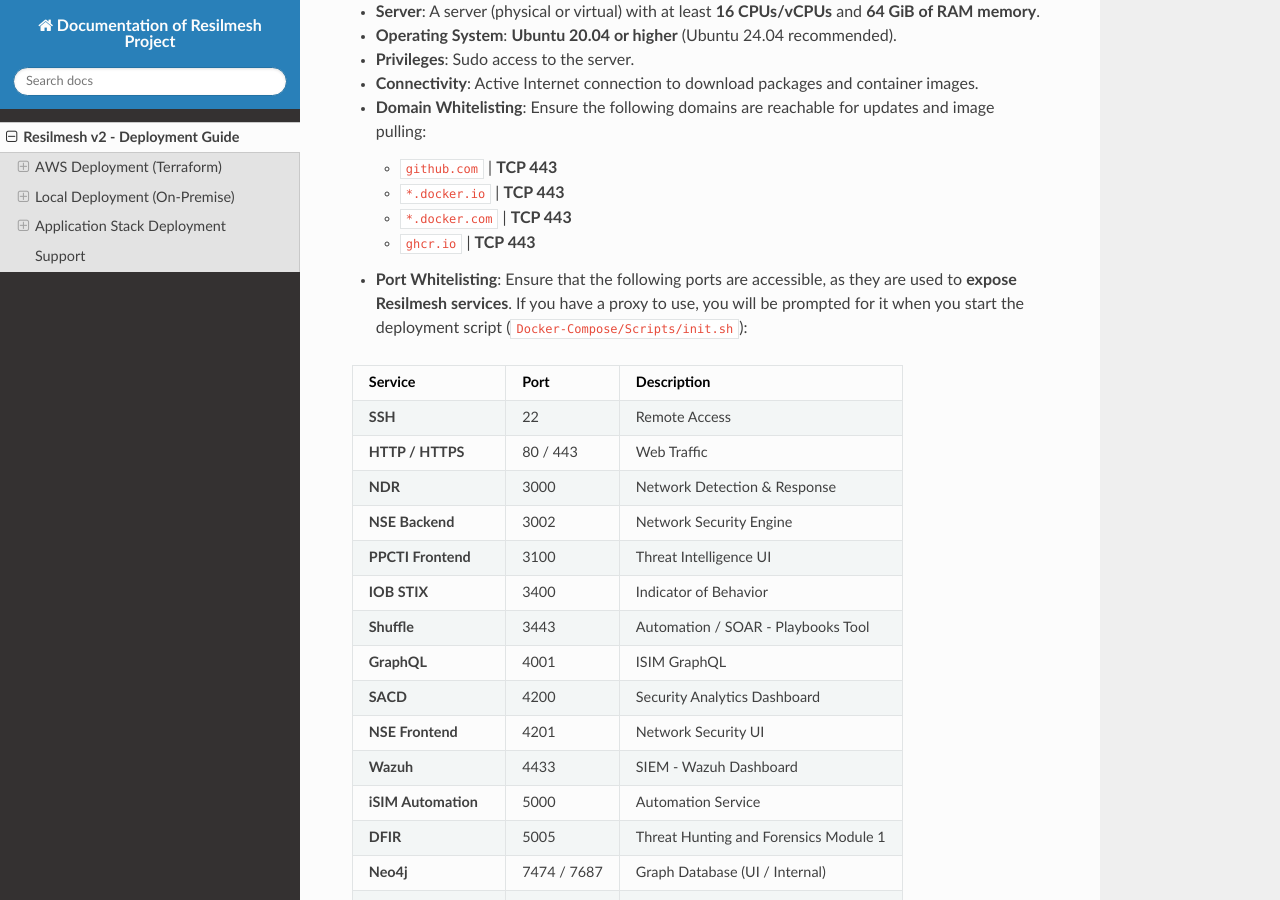
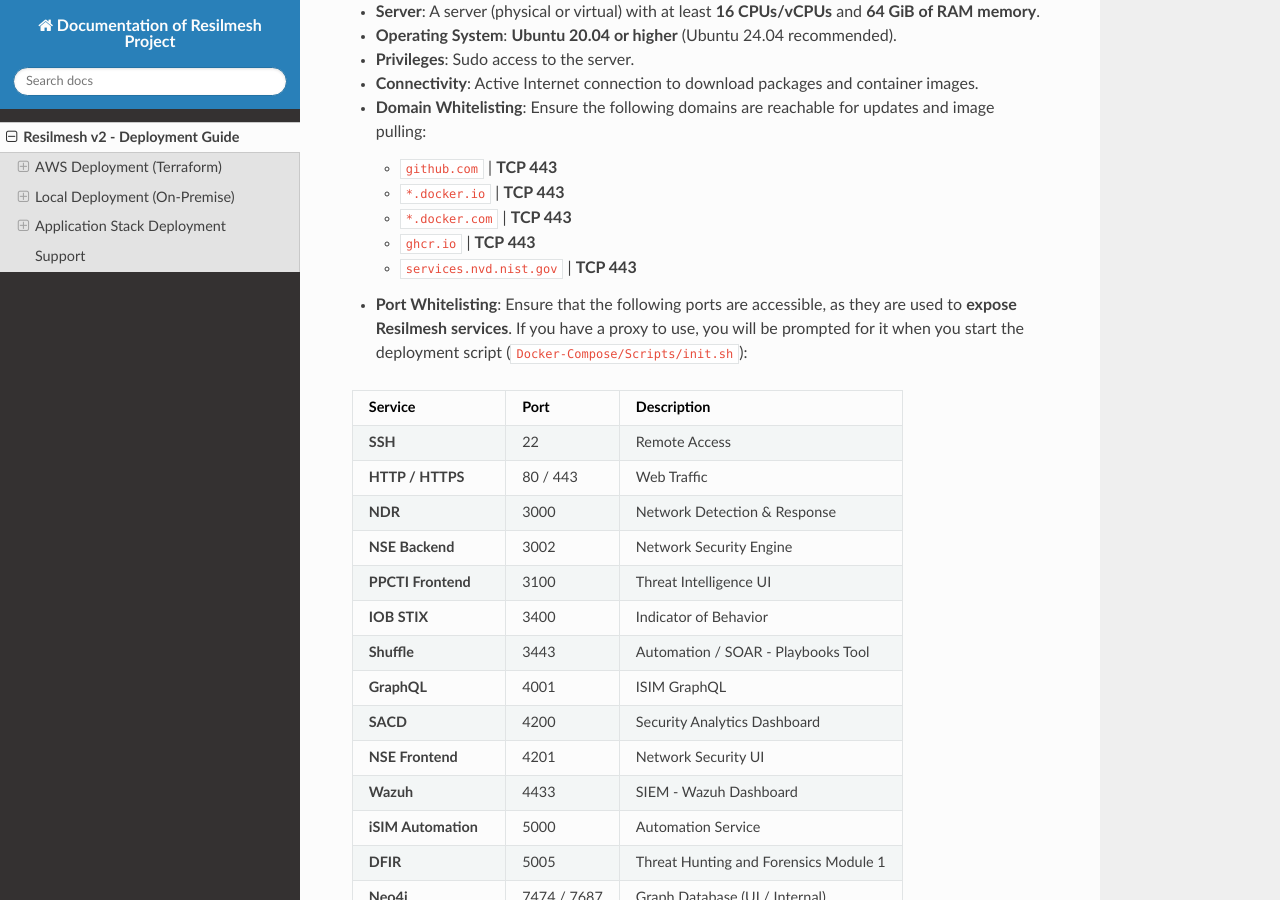
Before and after one commit to resilmesh2/AWSCloud-Deployment, an MkDocs documentation site: the page built from docs/index.md, in a window 1280 px wide and 900 px high, scrolled down 6076 px. Built offline with MkDocs 1.6.1, drawn with Linux system fonts in a browser that asks for light colours; nearby versions of some CDN libraries.

Commit message:
add Domain into Domain Whitelist

```diff
--- a/docs/index.md
+++ b/docs/index.md
@@ -265,6 +265,7 @@ This option allows you to deploy Resilmesh on a physical server or local virtual
     * `*.docker.io` | **TCP 443**
     * `*.docker.com` | **TCP 443**
     * `ghcr.io` | **TCP 443**
+    * `services.nvd.nist.gov` | **TCP 443**
 * **Port Whitelisting**: Ensure that the following ports are accessible, as they are used to **expose Resilmesh services**. If you have a proxy to use, you will be prompted for it when you start the deployment script (`Docker-Compose/Scripts/init.sh`):
 
 | Service | Port | Description |
```
